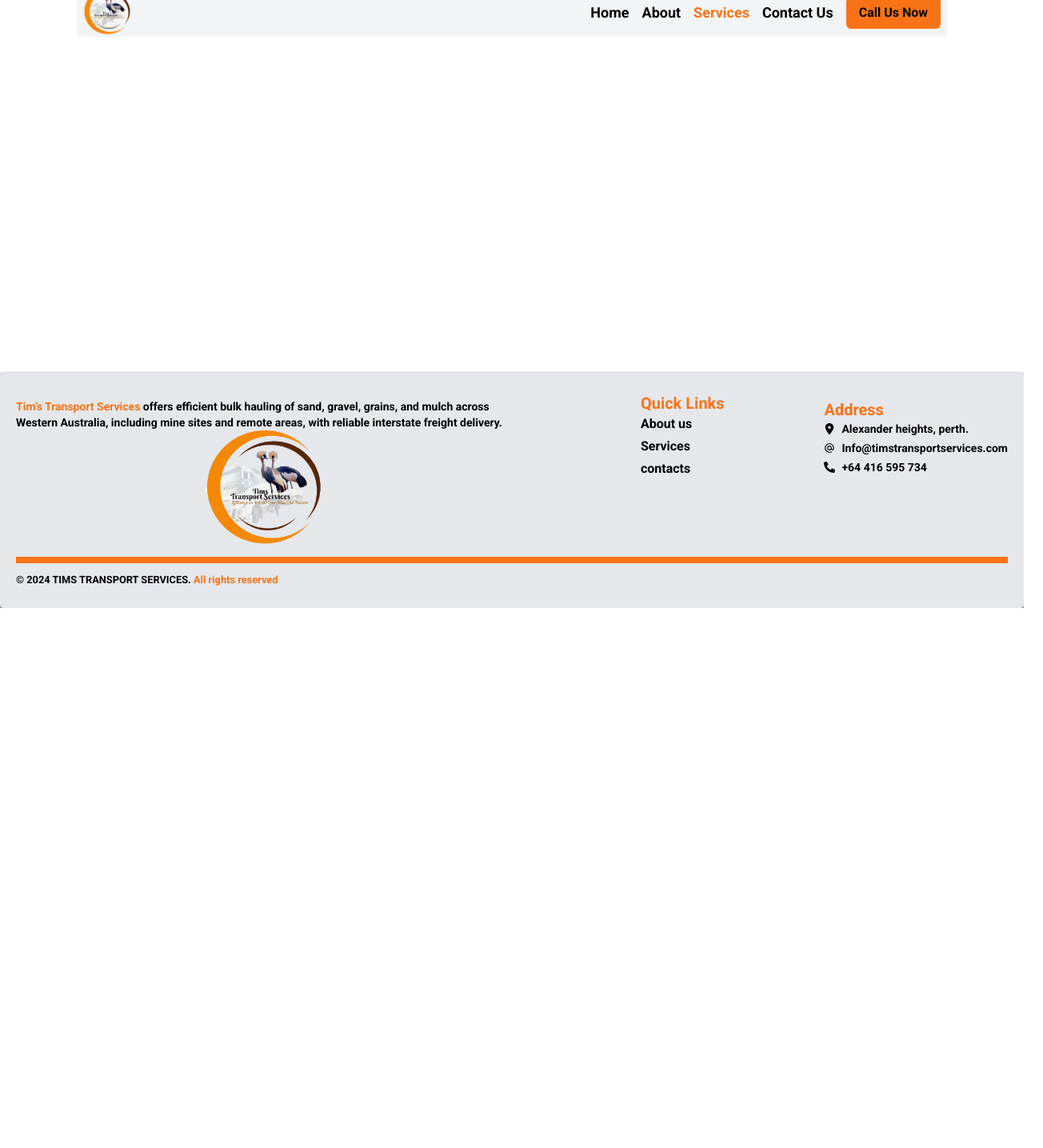
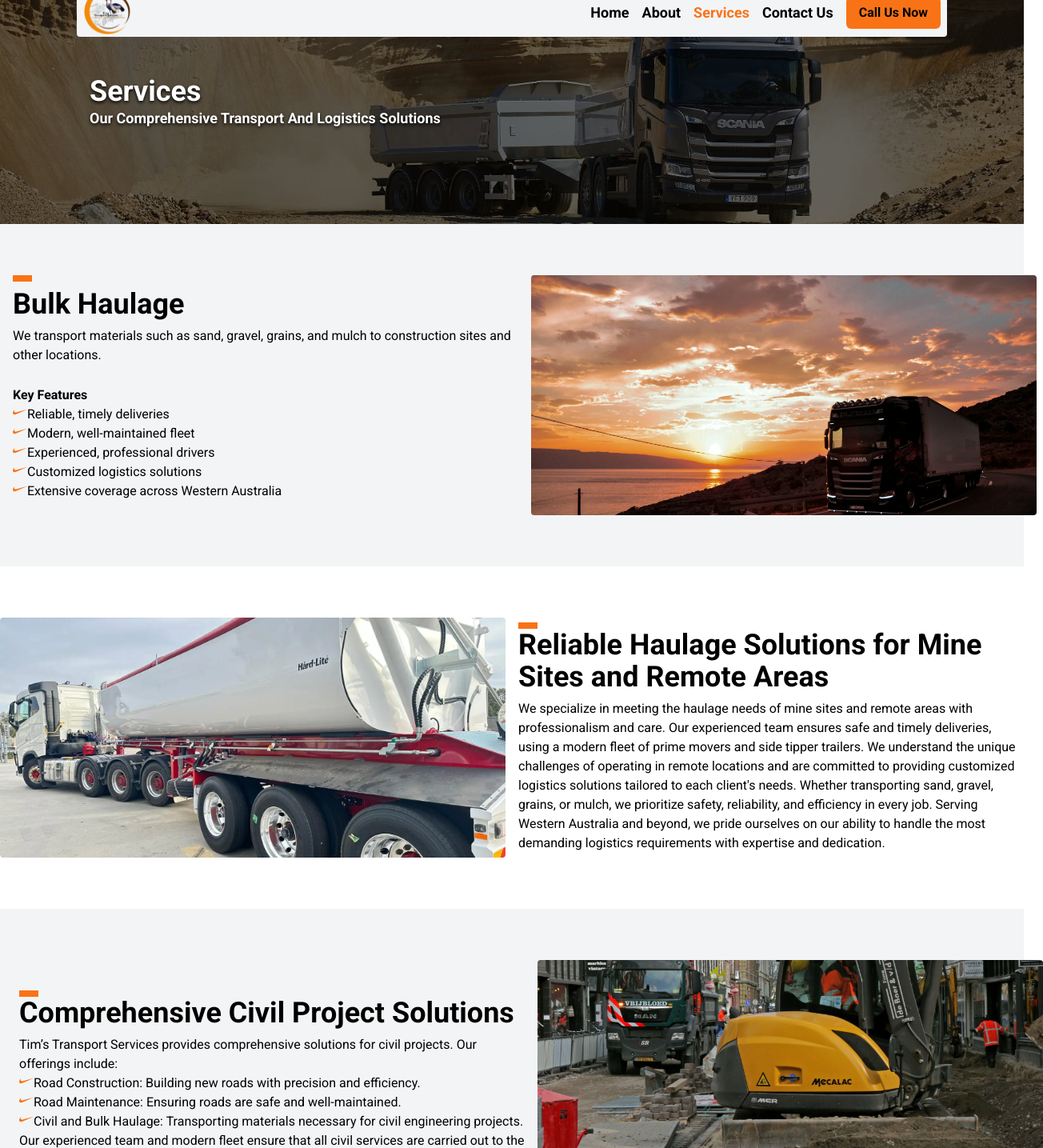
Before and after one commit to saretoduncan/tims-transport-services, a React (Vite) app: page /services in a window 1280 px wide. Shown: the part 40-1475 px from the top of the page at 80% size, 1304 px wide, since content can reach past the window. Before the commit the page ends 800 px from the top, so only its background shows below. Built offline with nearby package versions, Linux system fonts and the light colour scheme.

Commit message:
complete contact page

```diff
--- a/src/components/AboutPageComponents/OurTeamSection.tsx
+++ b/src/components/AboutPageComponents/OurTeamSection.tsx
@@ -23,12 +23,12 @@ const OurTeamSection = () => {
         />
         <TeamComponent
           imgSrc={jackcline}
-          name="Timothy K. Boit"
+          name="Jackline Jeruto"
           title="Office Administrator"
         />
         <TeamComponent
           imgSrc={sareto}
-          name="Timothy K. Boit"
+          name="Isaac K. Sareto"
           title="Driver Manager"
         />
       </section>
--- /dev/null
+++ b/src/components/servicesPageComponents/FeaturesSection.tsx
@@ -0,0 +1,161 @@
+import { SiNike } from "react-icons/si";
+import transitTruck from "../../assets/transist.webp";
+import civilTruck from "../../assets/civiltracks.webp";
+
+import highWayScannia from "../../assets/highwaytrack.webp";
+const FeaturesSection = () => {
+  return (
+    <>
+      <section className="bg-gray-100 py-16 px-4 2xl:px-0 ">
+        <div className="grid space-y-2 md:space-y-0 md:grid-cols-2 gap-4 xl:w-[1280px] mx-auto">
+          <div className="grid  space-y-2">
+            <section className="space-y-2 ">
+              <div className="h-2 w-6 bg-orange-500"></div>
+              <section>
+                <h4 className="text-3xl font-bold xl:text-4xl">Bulk Haulage</h4>
+              </section>
+              <section className="">
+                <p>
+                  We transport materials such as sand, gravel, grains, and mulch
+                  to construction sites and other locations.
+                </p>
+              </section>
+            </section>
+            <section className="">
+              <h6 className=" font-bold capitalize">Key features</h6>
+              <ul className=" list-inside">
+                <li className="flex">
+                  <span>
+                    <SiNike className="text-orange-500 text-lg" />
+                  </span>{" "}
+                  Reliable, timely deliveries
+                </li>
+                <li className="flex">
+                  <span>
+                    <SiNike className="text-orange-500 text-lg" />
+                  </span>{" "}
+                  Modern, well-maintained fleet
+                </li>
+                <li className="flex">
+                  <span>
+                    <SiNike className="text-orange-500 text-lg" />
+                  </span>{" "}
+                  Experienced, professional drivers
+                </li>
+                <li className="flex">
+                  <span>
+                    <SiNike className="text-orange-500 text-lg" />
+                  </span>{" "}
+                  Customized logistics solutions
+                </li>
+                <li className="flex">
+                  <span>
+                    <SiNike className="text-orange-500 text-lg" />
+                  </span>{" "}
+                  Extensive coverage across Western Australia
+                </li>
+              </ul>
+            </section>
+          </div>
+          <div
+            className="bg-cover h-[300px] rounded self-center"
+            style={{
+              backgroundImage: "url(" + "'" + highWayScannia + "'" + ")",
+            }}
+          ></div>
+        </div>
+      </section>
+      <section className="bg-white py-16 px-4 xl:px-0 ">
+        <div className="grid space-y-2 md:space-y-0 md:grid-cols-2 gap-4 xl:w-[1280px] mx-auto">
+          <div
+            className="bg-cover bg-center bg-no-repeat h-[300px] rounded self-center"
+            style={{
+              backgroundImage: "url(" + "'" + transitTruck + "'" + ")",
+            }}
+          ></div>
+          <div className="grid  space-y-4 md:self-center">
+            <section className="space-y-2">
+              <section>
+                <div className="h-2 w-6 bg-orange-500"></div>
+                <h4 className="text-2xl font-bold xl:text-4xl ">
+                  Reliable Haulage Solutions for Mine Sites and Remote Areas
+                </h4>
+              </section>
+              <section>
+                <p>
+                  We specialize in meeting the haulage needs of mine sites and
+                  remote areas with professionalism and care. Our experienced
+                  team ensures safe and timely deliveries, using a modern fleet
+                  of prime movers and side tipper trailers. We understand the
+                  unique challenges of operating in remote locations and are
+                  committed to providing customized logistics solutions tailored
+                  to each client's needs. Whether transporting sand, gravel,
+                  grains, or mulch, we prioritize safety, reliability, and
+                  efficiency in every job. Serving Western Australia and beyond,
+                  we pride ourselves on our ability to handle the most demanding
+                  logistics requirements with expertise and dedication.
+                </p>
+              </section>
+            </section>
+          </div>
+        </div>
+      </section>
+      <section className="bg-gray-100 py-16 px-4 xl:px-6 ">
+        <div className="grid space-y-2 md:space-y-0 md:grid-cols-2 gap-4 xl:w-[1280px] mx-auto">
+          <div className="grid  space-y-4 md:self-center">
+            <section className="space-y-2">
+              <section>
+                <div className="h-2 w-6 bg-orange-500"></div>
+                <h4 className="text-2xl font-bold capitalize xl:text-4xl">
+                  Comprehensive Civil Project Solutions
+                </h4>
+              </section>
+              <section>
+                <p>
+                  Tim’s Transport Services provides comprehensive solutions for
+                  civil projects. Our offerings include:
+                </p>{" "}
+                <ul className=" list-inside">
+                  <li className="flex">
+                    <span>
+                      <SiNike className="text-orange-500 text-lg" />
+                    </span>{" "}
+                    Road Construction: Building new roads with precision and
+                    efficiency.
+                  </li>
+                  <li className="flex">
+                    <span>
+                      <SiNike className="text-orange-500 text-lg" />
+                    </span>{" "}
+                    Road Maintenance: Ensuring roads are safe and
+                    well-maintained.
+                  </li>
+                  <li className="flex">
+                    <span>
+                      <SiNike className="text-orange-500 text-lg" />
+                    </span>{" "}
+                    Civil and Bulk Haulage: Transporting materials necessary for
+                    civil engineering projects.
+                  </li>
+                </ul>
+                <p>
+                  Our experienced team and modern fleet ensure that all civil
+                  services are carried out to the highest standards, meeting the
+                  unique needs of each project.
+                </p>
+              </section>
+            </section>
+          </div>{" "}
+          <div
+            className="bg-cover bg-center md:bg-bottom bg-no-repeat h-[300px] rounded self-center"
+            style={{
+              backgroundImage: "url(" + "'" + civilTruck + "'" + ")",
+            }}
+          ></div>
+        </div>
+      </section>
+    </>
+  );
+};
+
+export default FeaturesSection;
--- /dev/null
+++ b/src/components/servicesPageComponents/HeroSection.tsx
@@ -0,0 +1,29 @@
+import quaryTruck from "../../assets/quarytrack.webp";
+const HeroSection = () => {
+  return (
+    <div
+      className={`relative min-h-[20vh] md:min-h-[30vh] lg:min-h-[40vh]  overflow-hidden bg-cover bg-center
+  }`}
+      style={{
+        backgroundImage: "url(" + "'" + quaryTruck + "'" + ")",
+      }}
+    >
+      {" "}
+      <div
+        className="size-full flex items-center  2xl:items-center px-5 md:ps-16 lg:ps-20 xl:ps-28
+       absolute bg-[#00000090]"
+      >
+        <section className="text-white   mt-4    ">
+          <h1 className="capitalize text-2xl md:text-3xl xl:text-4xl   font-bold text-shadow shadow-black">
+            Services
+          </h1>
+          <h1 className="capitalize text-sm md:text-lg text-shadow shadow-black font-semibold animate-text-reveal">
+            Our Comprehensive Transport and Logistics Solutions
+          </h1>
+        </section>
+      </div>
+    </div>
+  );
+};
+
+export default HeroSection;
--- a/src/pages/ContactsPage.tsx
+++ b/src/pages/ContactsPage.tsx
@@ -1,7 +1,52 @@
-
+import businessCall from "../assets/business_call.webp";
+import { FaLocationDot } from "react-icons/fa6";
+import { IoMdMail } from "react-icons/io";
+import { FaPhoneAlt } from "react-icons/fa";
 
 function ContactsPage() {
-  return <div>ContactsPage</div>;
+  return (
+    <div className="my-[12vh] px-6 max-w-[1280px] mx-auto ">
+      <div className=" flex flex-col-reverse lg:grid lg:grid-cols-2 lg:relative ">
+        <div
+          className="h-[300px] lg:h-auto bg-cover relative lg:top-4 lg:left-4 lg:z-[-1] lg:rounded-md"
+          style={{
+            backgroundImage: "url(" + "'" + businessCall + "'" + ")",
+          }}
+        >
+          <div className="absolute size-full bg-[#00000090] lg:rounded-md"></div>
+        </div>
+        <div className="bg-orange-600 min-h-[300px] text-white p-4 space-y-4 lg:rounded-lg">
+          <h3 className="uppercase font-bold">Contact us</h3>
+          <h4 className="text-xl font-bold">Get In Touch</h4>
+          <p className="font-bold">
+            For inquiries, quotes, or more information, feel free to reach out.
+            Our team is here to assist you with all your transport and logistics
+            needs.
+          </p>
+          <section className="grid gap-4 font-bold">
+            <section>
+              <div className="flex">
+                <FaLocationDot className="text-2xl" />
+                <p className="text-xl">Location</p>
+              </div>
+
+              <small>Alexander heights, perth.</small>
+            </section>
+            <section>
+              <IoMdMail className="text-2xl" />
+              <p className="text-xl">Mail</p>
+              <small>info@timstransportservices.com</small>
+            </section>
+            <section>
+              <FaPhoneAlt className="text-2xl" />
+              <p className="text-xl">Phone</p>
+              <small> +64 416 595 734 </small>
+            </section>
+          </section>
+        </div>
+      </div>
+    </div>
+  );
 }
 
 export default ContactsPage;
--- a/src/pages/ServicesPage.tsx
+++ b/src/pages/ServicesPage.tsx
@@ -1,5 +1,17 @@
+import FeaturesSection from "../components/servicesPageComponents/FeaturesSection";
+import HeroSection from "../components/servicesPageComponents/HeroSection";
+
 function ServicesPage() {
-  return <div>ServicesPage</div>;
+  return (
+    <>
+      <section>
+        <HeroSection />
+      </section>
+      <section>
+        <FeaturesSection/>
+      </section>
+    </>
+  );
 }
 
 export default ServicesPage;
```
